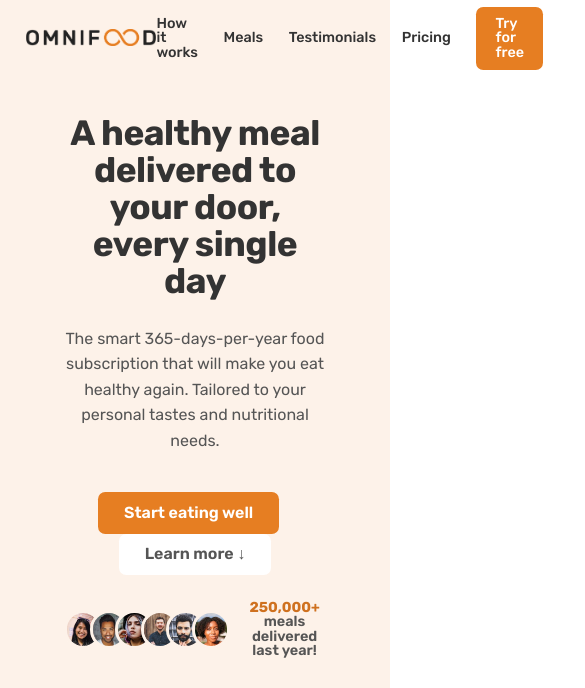
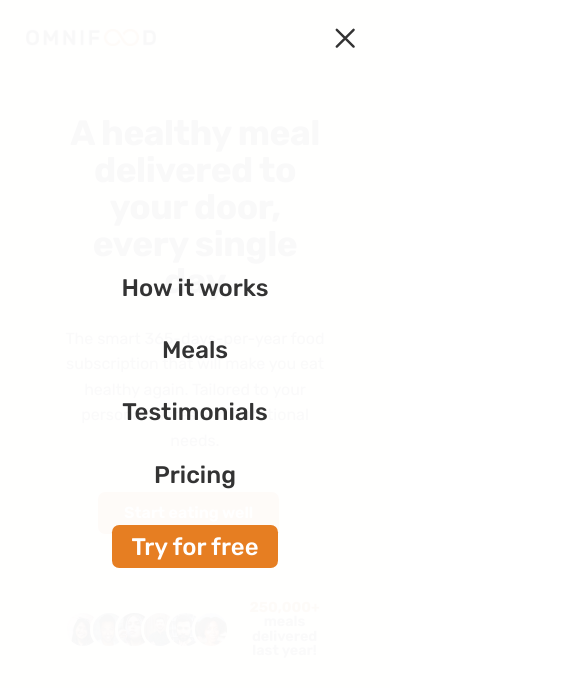
Before and after one commit to artem-chigin/Omnifood-Udemy-study-project, a plain HTML site: page index.html in a window 390 px wide. Shown: the top 688 px of the page, 585 px wide, since content can reach past the window. Drawn offline with nearby package versions, Linux system fonts and the light colour scheme.

Commit message:
created and styled mobile nav panel

```diff
--- a/css/general.css
+++ b/css/general.css
@@ -61,6 +61,7 @@ html {
   /* 10 px / 16px = 0.625
   Percentage of user's browser font-size settings */
   font-size: 62.5%;
+  overflow-x: hidden;
 }
 
 body {
@@ -68,6 +69,9 @@ body {
   line-height: 1;
   font-weight: 400;
   color: #555;
+
+  /* Only works if there is nothing absolutely positioning to body */
+  overflow-x: hidden;
 }
 
 /**************************************  */
--- a/css/queries.css
+++ b/css/queries.css
@@ -116,4 +116,59 @@ media queries! Insted, 1rem = 1em = 16px*/
   .btn-form {
     margin-top: 1.2rem;
   }
+
+  /* Mobile navigation */
+
+  .btn-mobile-nav {
+    display: block;
+  }
+
+  .nav-open .main-nav {
+    opacity: 1;
+    pointer-events: auto;
+    visibility: visible;
+    transform: translateX(0);
+  }
+
+  .main-nav {
+    background-color: rgba(255, 255, 255, 0.97);
+    position: absolute;
+    top: 0;
+    left: 0;
+    width: 100%;
+    height: 100vh;
+    transform: translateX(100%);
+
+    display: flex;
+    align-items: center;
+    justify-content: center;
+    transition: all 0.5s ease-in;
+
+    /* Hide nav */
+
+    /* 1 hide the element visually*/
+    opacity: 0;
+    /* Make it unaccessible to mouse and keyboard */
+    pointer-events: none;
+    /* Hide it from screen readers */
+    visibility: hidden;
+  }
+
+  .nav-open .icon-mobile-nav[name="close-outline"] {
+    display: block;
+  }
+
+  .nav-open .icon-mobile-nav[name="menu-outline"] {
+    display: none;
+  }
+
+  .main-nav-list {
+    flex-direction: column;
+    gap: 4.8rem;
+  }
+
+  .main-nav-link:link,
+  .main-nav-link:visited {
+    font-size: 3rem;
+  }
 }
--- a/css/style.css
+++ b/css/style.css
@@ -11,6 +11,8 @@
   /* Because we want it to be sticky later */
   height: 9.6rem;
   padding: 0 4.8rem;
+
+  position: relative;
 }
 
 .logo {
@@ -54,6 +56,25 @@
 .main-nav-link.nav-cta:hover,
 .main-nav-link.nav-cta:active {
   background-color: #cf711f;
+}
+
+/* Mobile navigation */
+.btn-mobile-nav {
+  border: none;
+  background: none;
+  cursor: pointer;
+
+  display: none;
+}
+
+.icon-mobile-nav {
+  height: 4.8rem;
+  width: 4.8rem;
+  color: #333;
+}
+
+.icon-mobile-nav[name="close-outline"] {
+  display: none;
 }
 
 /**************************************  */
--- a/index.html
+++ b/index.html
@@ -28,7 +28,7 @@
     ></script>
   </head>
   <body>
-    <header class="header">
+    <header class="header nav-open">
       <a href="#">
         <img class="logo" alt="Omnifood logo" src="img/omnifood-logo.png" />
       </a>
@@ -41,6 +41,10 @@
           <li><a href="#" class="main-nav-link nav-cta">Try for free</a></li>
         </ul>
       </nav>
+      <button class="btn-mobile-nav">
+        <ion-icon class="icon-mobile-nav" name="menu-outline"></ion-icon>
+        <ion-icon class="icon-mobile-nav" name="close-outline"></ion-icon>
+      </button>
     </header>
 
     <main>
```
